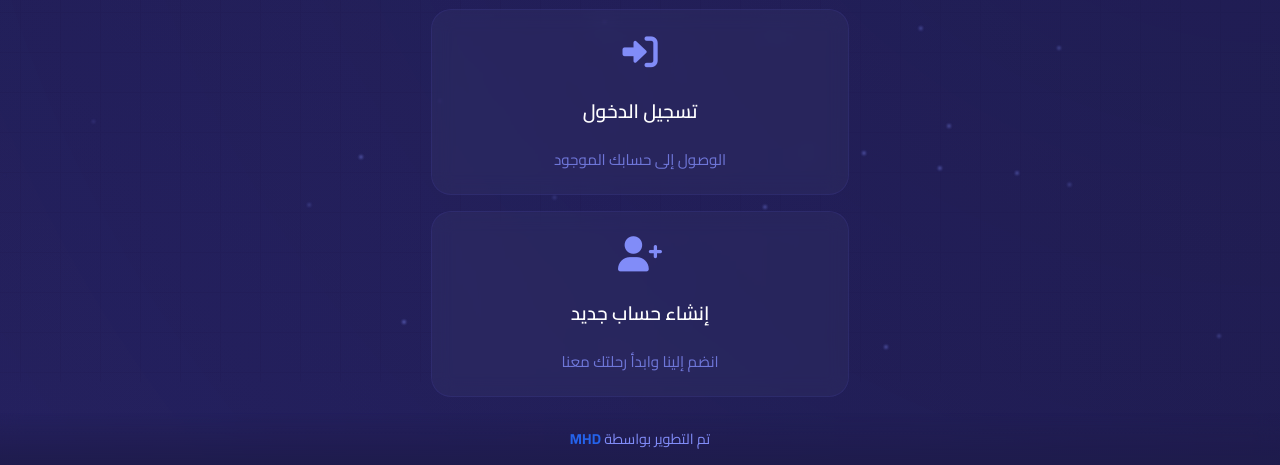
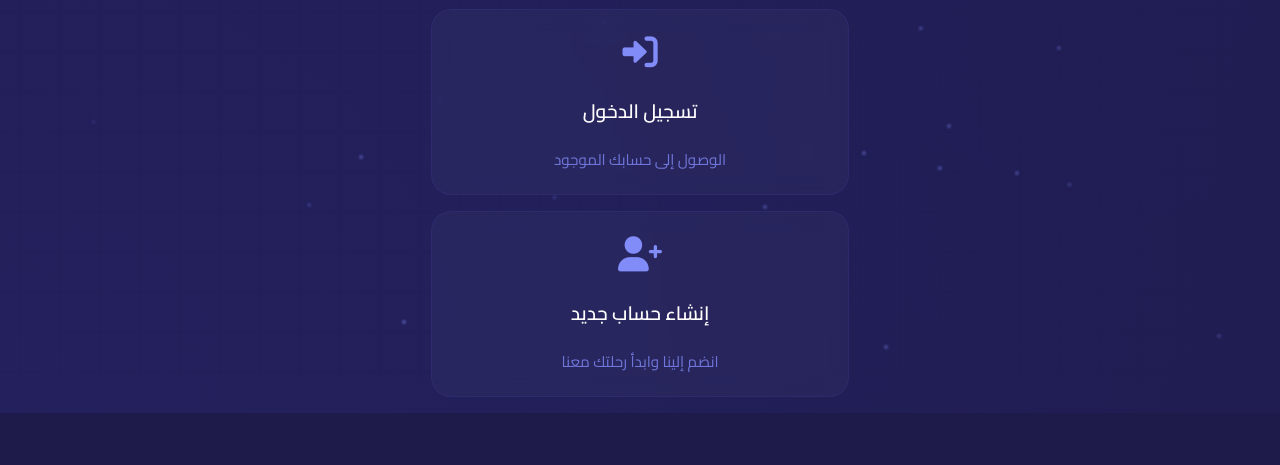
Before and after one commit to Mostafa6894956/mhd, a plain HTML site: page index.html in a window 1280 px wide. Shown: the part 418-883 px from the top of the page. After the commit the page ends 831 px from the top, so only its background shows below. Drawn offline with Linux system fonts and the light colour scheme; no server answers.

Commit message:
Update index.html

```diff
--- a/index.html
+++ b/index.html
@@ -427,9 +427,7 @@
             </div>
         </main>
 
-        <footer class="footer">
-            تم التطوير بواسطة <span>MHD</span>
-        </footer>
+
     </div>
 
     <script type="module">
```
